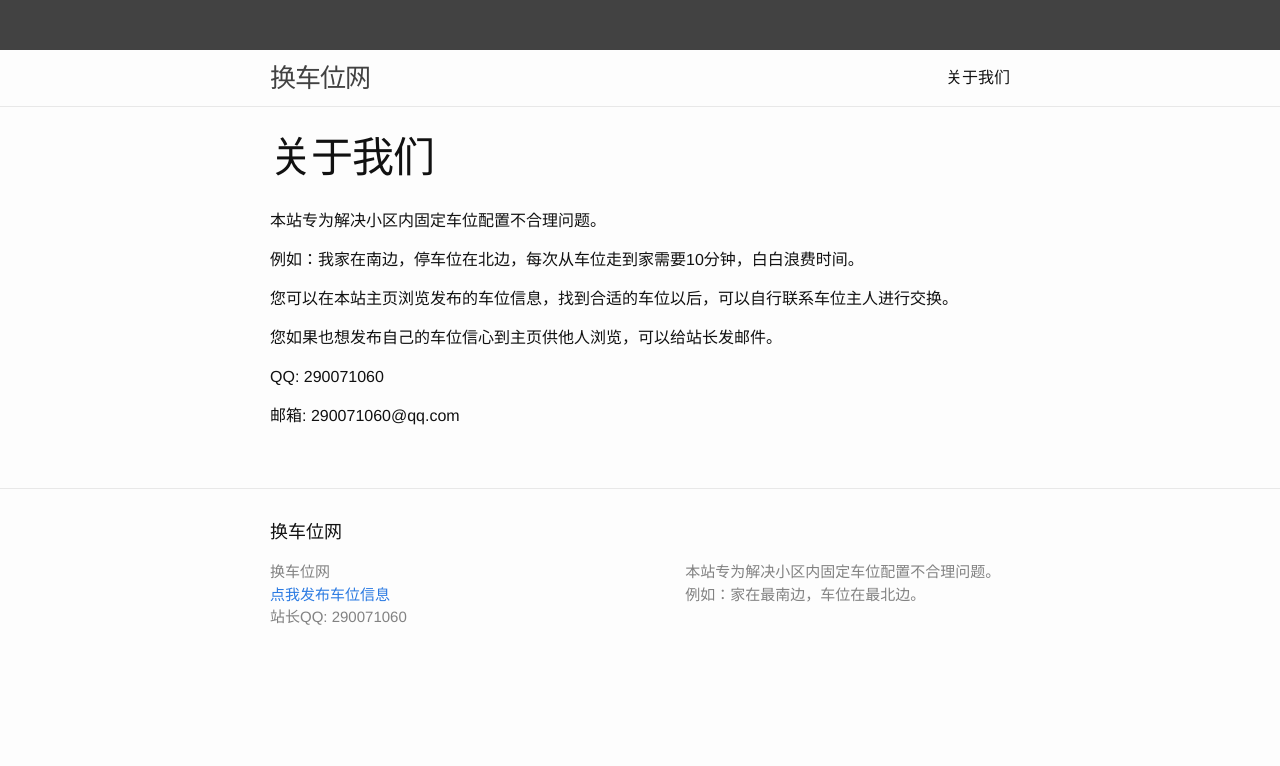
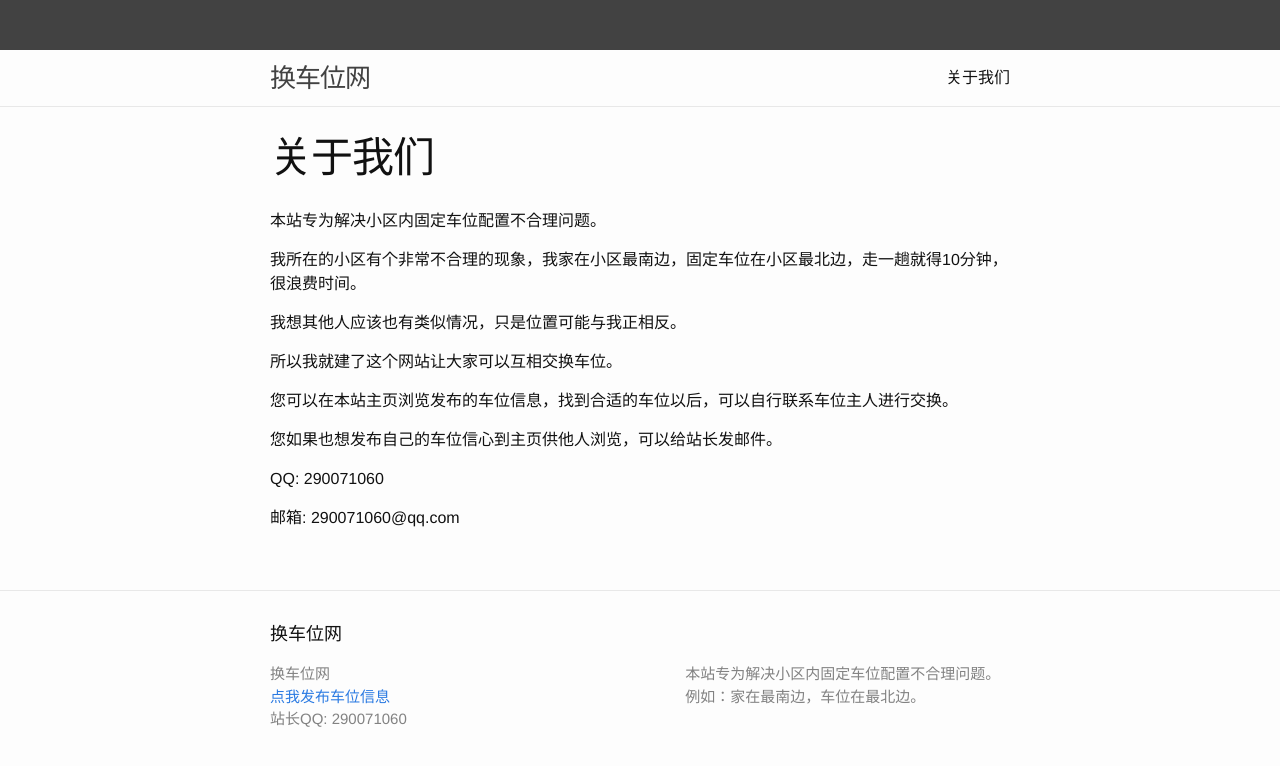
Before and after one commit to xuxic/hcw, a Jekyll site: the page built from about.md, in a window 1280 px wide. Shown: the top 766 px of the page. Built offline with Jekyll 4.4.1, drawn with Linux system fonts in a browser that asks for light colours.

Commit message:
tiny change

```diff
--- a/about.md
+++ b/about.md
@@ -6,7 +6,11 @@ permalink: /about/
 
 本站专为解决小区内固定车位配置不合理问题。
 
-例如：我家在南边，停车位在北边，每次从车位走到家需要10分钟，白白浪费时间。
+我所在的小区有个非常不合理的现象，我家在小区最南边，固定车位在小区最北边，走一趟就得10分钟，很浪费时间。
+
+我想其他人应该也有类似情况，只是位置可能与我正相反。
+
+所以我就建了这个网站让大家可以互相交换车位。
 
 您可以在本站主页浏览发布的车位信息，找到合适的车位以后，可以自行联系车位主人进行交换。
 
```
